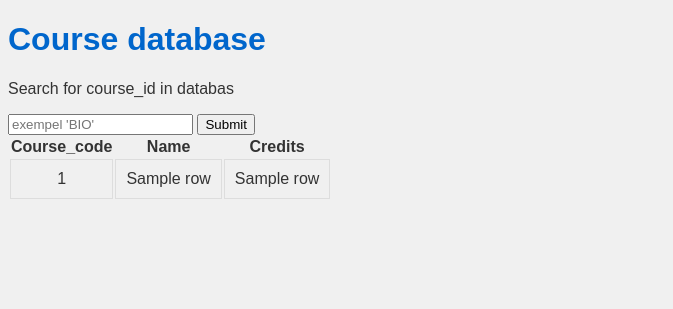
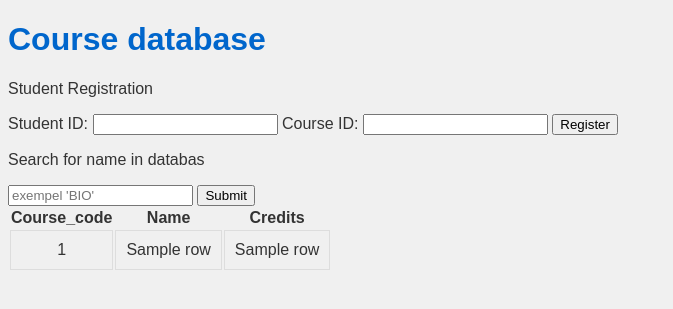
Before and after one commit to k1s3n/universityDB, a Flask app: template templates/index.html in a window 1280 px wide. Shown: the top 309 px of the page, without its empty margins (0-673 px from the left). Run offline with Flask 3, Linux system fonts and the light colour scheme; the template is opened without the code that fills it: most values are stand-ins (such as "Sample title", 1, 10 or a date in 2020); some libraries are stand-ins or nearby versions.

Commit message:
kan nu registrera studen i kurser

```diff
--- a/app.py
+++ b/app.py
@@ -3,7 +3,6 @@ from psycopg2 import connect, DatabaseError, pool
 from dotenv import load_dotenv
 import os
 import logging
-
 from logging.handlers import RotatingFileHandler
 
 # logging to file app.log
@@ -29,20 +28,21 @@ db_pool = pool.SimpleConnectionPool(
     password=os.getenv("DB_CONNECT"),
 )
 
-def execute_query(query, parameter=None):
+def execute_query(query, parameter=None, fetch_result=False):
     connection = None
     try:
         connection = db_pool.getconn()
         with connection, connection.cursor() as cursor:
             cursor.execute(query, parameter)
             connection.commit()
-            if cursor.description:
+            if fetch_result:
                 return cursor.fetchall()
+            else:
+                return True
 
     except DatabaseError as error:
         logging.error(error)
-        raise  # Reraise the exception for higher-level error handling
-
+        return str(error)
     finally:
         if connection:
             db_pool.putconn(connection)
@@ -51,9 +51,28 @@ def execute_query(query, parameter=None):
 def hello_world():
     return render_template("index.html")
 
+@app.route("/register", methods=["POST", "GET"])
+def register_student():
+    if request.method == "POST":
+        student_id = request.form.get("student_id")
+        course_id = request.form.get("course_id")
+
+        query = "INSERT INTO register(course_id, student_id) VALUES (%s, %s)"
+        values = (course_id.capitalize(), student_id)
+
+        result = execute_query(query, values)
+        error = "antingen fel student_id eller course_id"
+
+        if result is True:
+            return render_template("index.html", insert=True, student_id=student_id)
+        else:
+            return render_template("index.html", insert=False, error_message=error)
+
+    return render_template("index.html", insert=False, error_message=None)
+
 @app.route("/submit", methods=["POST"])
 def submit_answer():
     name = request.form.get("course_id")
-    course_id = name.upper()
-    query_result = execute_query("SELECT * FROM course WHERE course_id LIKE %s", (f"%{course_id}%",))
+    course_id = name
+    query_result = execute_query("SELECT * FROM course WHERE name LIKE %s", (f"%{course_id}%",),fetch_result=True)
     return render_template("index.html", query_result=query_result)
--- a/static/style.css
+++ b/static/style.css
@@ -32,3 +32,8 @@ a:hover {
 td:hover {
     background-color: #29648a; /* Ändra bakgrundsfärgen när du hovrar över th-elementet */
 }
+
+.error-message {
+    color: red;
+    font-weight: bold;
+}
--- a/templates/index.html
+++ b/templates/index.html
@@ -8,7 +8,26 @@
 </head>
 <body>
     <th colspan="3"><h1>Course database</h1></th>
-    <p>Search for course_id in databas</p>
+    <p>Student Registration</p>
+
+    <form action="/register" method="post">
+        <label for="student_id">Student ID:</label>
+        <input type="text" name="student_id" required>
+
+        <label for="course_id">Course ID:</label>
+        <input type="text" name="course_id" required>
+
+        <button type="submit">Register</button>
+    </form>
+    {% if error_message %}
+        <p class="error-message">Error: {{ error_message }}</p>
+    {% endif %}
+
+    {% if insert %}
+        <h6>Registration successful! for {{student_id}}</h6>
+    {% endif %}
+
+    <p>Search for name in databas</p>
     <form action="/submit" method="post">
       <input name="course_id" type="text" placeholder="exempel 'BIO'"/>
       <button type="submit">Submit</button>
```
